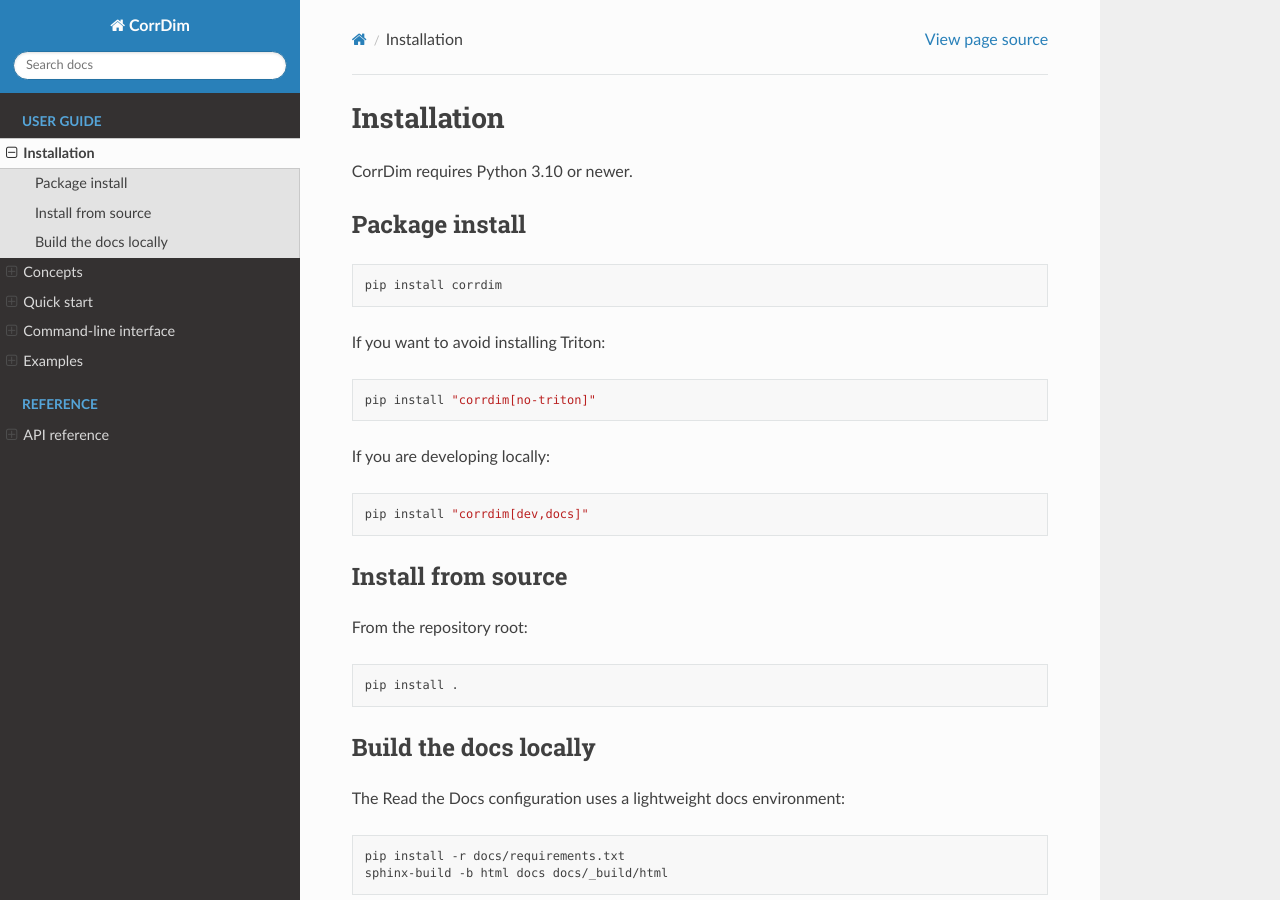
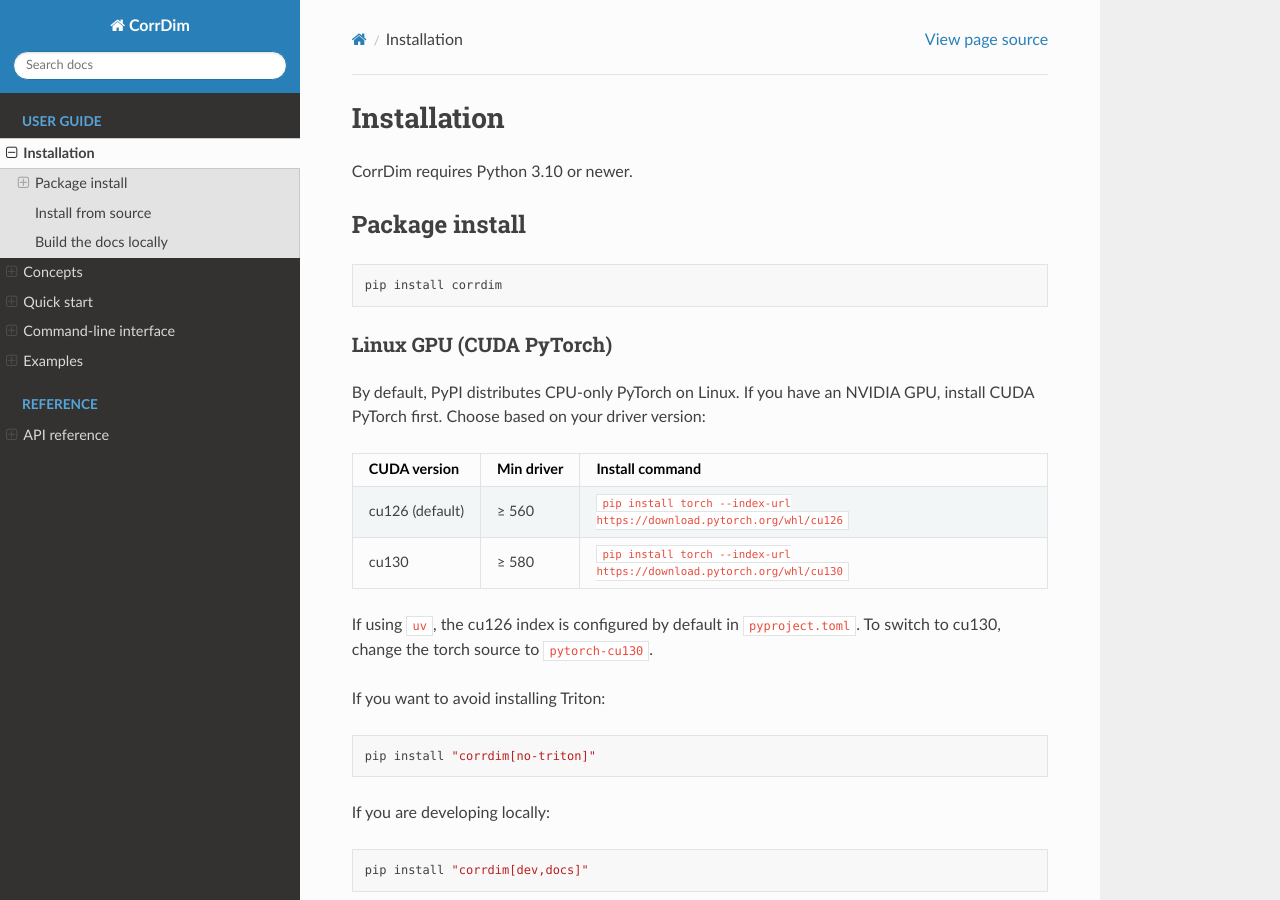
Before and after one commit to kduxin/corrdim, a Sphinx documentation site: the page built from docs/installation.md, in a window 1280 px wide and 900 px high. Built offline with Sphinx 7.4.7 and the Read the Docs theme 3.1.0, drawn with Linux system fonts in a browser that asks for light colours.

Commit message:
modified

````diff
--- a/docs/installation.md
+++ b/docs/installation.md
@@ -7,6 +7,17 @@
 ```bash
 pip install corrdim
 ```
+
+### Linux GPU (CUDA PyTorch)
+
+By default, PyPI distributes CPU-only PyTorch on Linux. If you have an NVIDIA GPU, install CUDA PyTorch first. Choose based on your driver version:
+
+| CUDA version | Min driver | Install command |
+|---|---|---|
+| cu126 (default) | ≥ 560 | `pip install torch --index-url https://download.pytorch.org/whl/cu126` |
+| cu130 | ≥ 580 | `pip install torch --index-url https://download.pytorch.org/whl/cu130` |
+
+If using `uv`, the cu126 index is configured by default in `pyproject.toml`. To switch to cu130, change the torch source to `pytorch-cu130`.
 
 If you want to avoid installing Triton:
 
````
Also changed, not shown: README.md (+9 -0 lines), pyproject.toml (+14 -3 lines), 1 other file.
